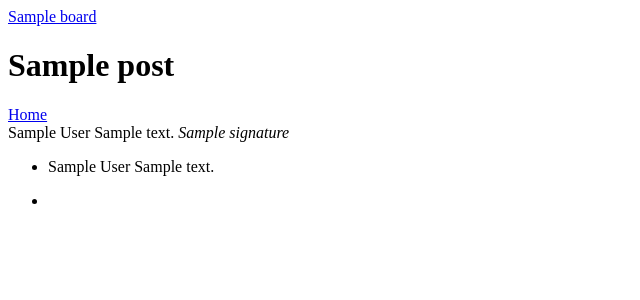
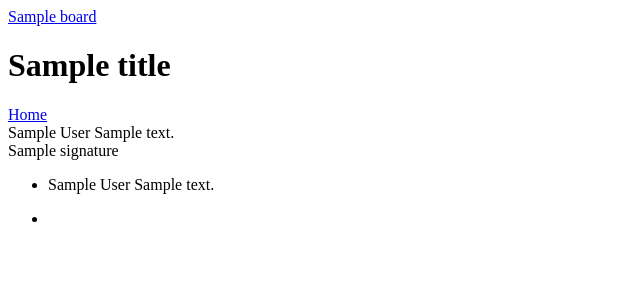
Before and after one commit to Reiot/clienpad, a Python web app: template templates/post.html in a window 1280 px wide. Shown: the top 300 px of the page, without its empty margins (0-640 px from the left). Run offline with Jinja, Linux system fonts and the light colour scheme; the template is opened without the code that fills it: most values are stand-ins (such as "Sample title", 1, 10 or a date in 2020); some libraries are stand-ins or nearby versions.

Commit message:
refactoring

```diff
--- a/templates/post.html
+++ b/templates/post.html
@@ -2,7 +2,7 @@
 <!DOCTYPE html>
 <html>
 	<head>
-	<title>{{post.title}} - jClien</title>
+	<title>{{title}} - jClien</title>
 	<link rel="stylesheet" href="http://code.jquery.com/mobile/latest/jquery.mobile.css" />
 	<link rel="stylesheet" href="/static/style.css" />
 	<script src="http://code.jquery.com/jquery-1.6.1.min.js"></script>
@@ -15,19 +15,19 @@
 
 	<div data-role="header" data-backbtn="false">
 		<a href="/{{board.id}}" data-icon="back" data-direction="reverse">{{board.title}}</a>
-		<h1>{{post.title}}</h1>
+		<h1>{{title}}</h1>
 		<a href="/" data-icon="home" data-transition="fade">Home</a>
 	</div><!-- /header -->
 
 	<div data-role="content">
-		{{post.author}}
-		{{post.content}}
-		{% if post.signature %}
-			<em>{{post.signature}}</em>
+		{{author}}
+		{{content}}
+		{% if signature %}
+		<div class="ul-li-aside">{{signature}}</em>
 		{% endif %}
-		{% if post.comments %}
+		{% if comments %}
 		<ul data-role="listview" data-inset="true">
-			{% for comment in post.comments %}
+			{% for comment in comments %}
 			<li>
 				{{comment.author}}
 				{{comment.content}}
```
Also changed, not shown: main.py (+6 -10 lines).
